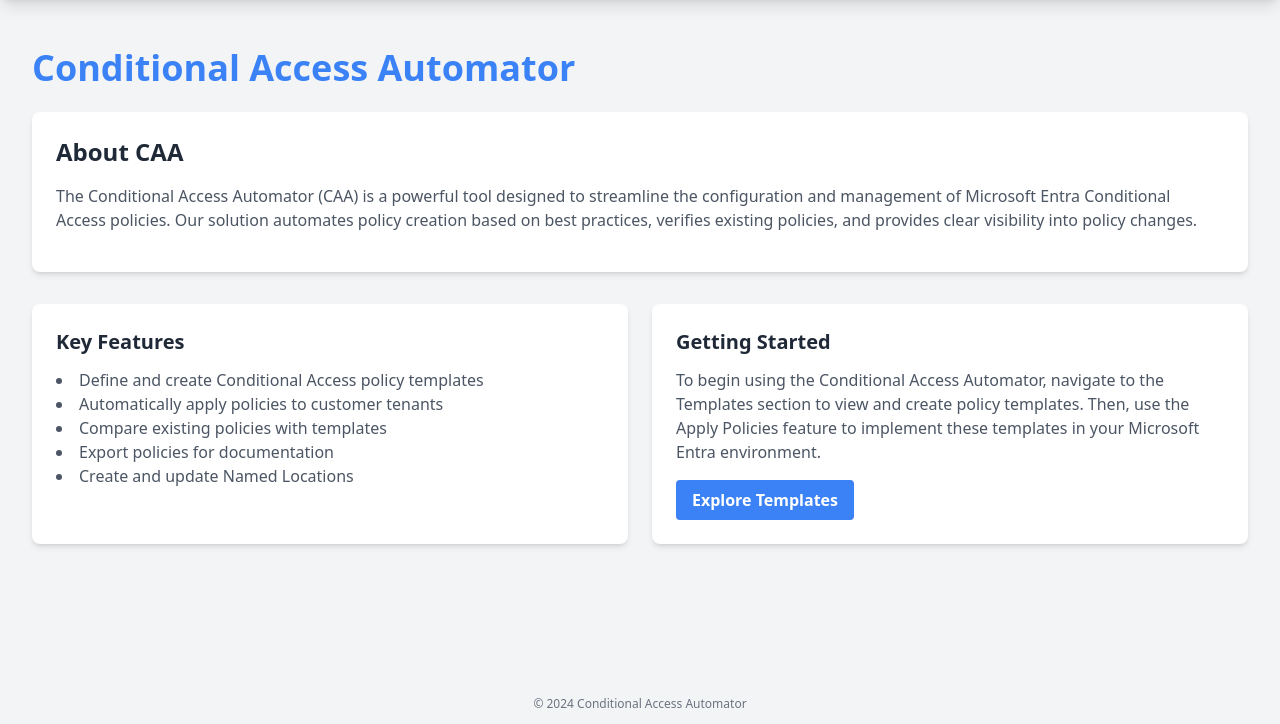
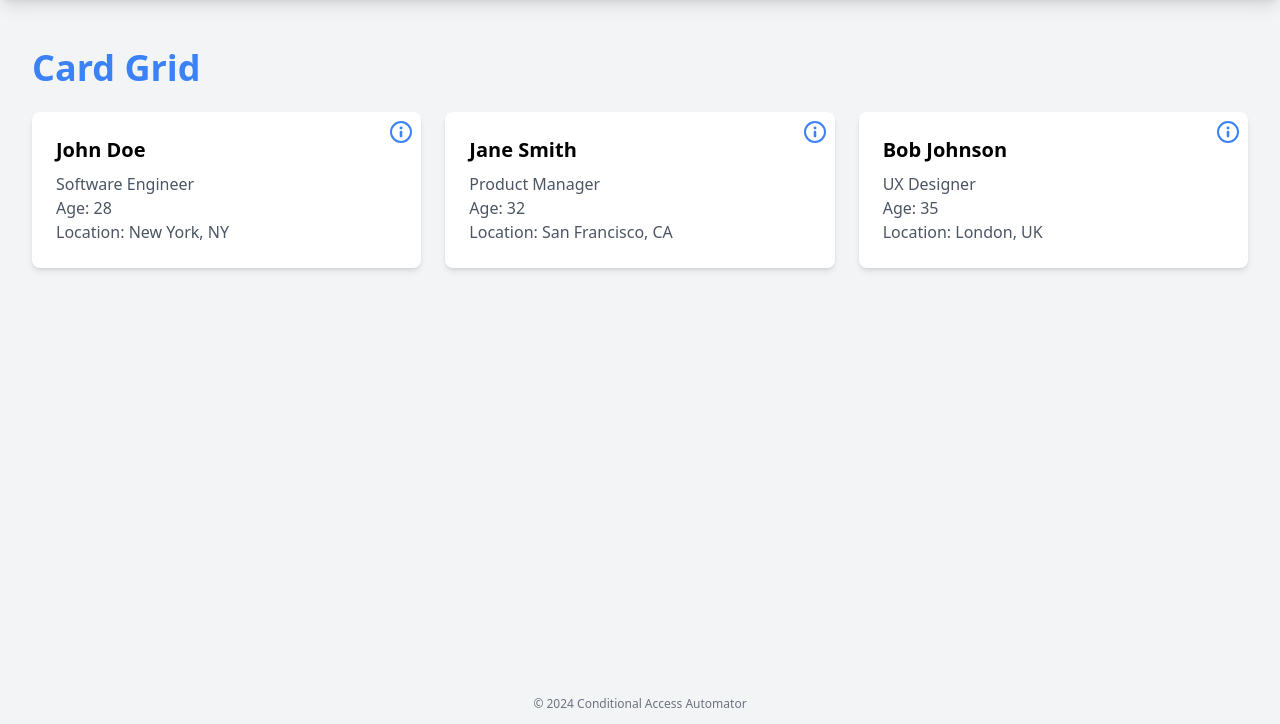
Before and after one commit to Megakuul/conditional-access-automator, a Flask app: page /templates in a window 1280 px wide. Shown: the part 76-800 px from the top of the page. Run offline with Flask 3, Linux system fonts and the light colour scheme; some libraries are stand-ins or nearby versions.

Commit message:
fix: cards js

```diff
--- a/web/static/scripts/templates.js
+++ b/web/static/scripts/templates.js
@@ -3,11 +3,7 @@
     return `
       <div class="bg-white shadow-md rounded-lg p-6 relative">
         <div class="absolute top-2 right-2">
-          <svg xmlns="http://www.w3.org/2000/svg" class="h-6 w-6 text-blue-500" fill="none" viewBox="0 0 24 24" stroke="currentColor">
-            <circle cx="12" cy="12" r="10" stroke-width="2" />
-            <line x1="12" y1="16" x2="12" y2="12" stroke-width="2" />
-            <line x1="12" y1="8" x2="12" y2="8" stroke-width="2" />
-          </svg>
+        <img src="/static/assets/i.svg" class="h-6 w-6 text-blue-500">
         </div>
         <h2 class="text-xl font-semibold mb-2">${person.name}</h2>
         <p class="text-gray-600">${person.jobTitle}</p>
--- a/web/templates/templates.html
+++ b/web/templates/templates.html
@@ -3,37 +3,5 @@
 {% block title %}CAA - Home{% endblock %}
 
 {% block content %}
-<div class="container mx-auto px-4 py-8">
-  <h1 class="text-4xl font-bold text-blue-500 mb-6"> Conditional Access Automator</h1>
-
-  <div class="bg-white shadow-md rounded-lg p-6 mb-8">
-    <h2 class="text-2xl font-semibold text-gray-800 mb-4">About CAA</h2>
-    <p class="text-gray-600 mb-4">
-      The Conditional Access Automator (CAA) is a powerful tool designed to streamline the configuration and management of Microsoft Entra Conditional Access policies. Our solution automates policy creation based on best practices, verifies existing policies, and provides clear visibility into policy changes.
-    </p>
-  </div>
-
-  <div class="grid md:grid-cols-2 gap-6">
-    <div class="bg-white shadow-md rounded-lg p-6">
-      <h3 class="text-xl font-semibold text-gray-800 mb-3">Key Features</h3>
-      <ul class="list-disc list-inside text-gray-600">
-        <li>Define and create Conditional Access policy templates</li>
-        <li>Automatically apply policies to customer tenants</li>
-        <li>Compare existing policies with templates</li>
-        <li>Export policies for documentation</li>
-        <li>Create and update Named Locations</li>
-      </ul>
-    </div>
-    <div class="bg-white shadow-md rounded-lg p-6">
-      <h3 class="text-xl font-semibold text-gray-800 mb-3">Getting Started</h3>
-      <p class="text-gray-600 mb-4">
-        To begin using the Conditional Access Automator, navigate to the Templates section to view and create policy templates. Then, use the Apply Policies feature to implement these templates in your Microsoft Entra environment.
-      </p>
-      <a href="#" class="inline-block bg-blue-500 hover:bg-blue-600 text-white font-bold py-2 px-4 rounded transition duration-300">
-        Explore Templates
-      </a>
-    </div>
-  </div>
-</div>
-
+<script defer src="{{ url_for('static', filename='scripts/templates.js') }}"></script>
 {% endblock %}
```
Also changed, not shown: web/static/assets/i.svg (added), 5 other files.
